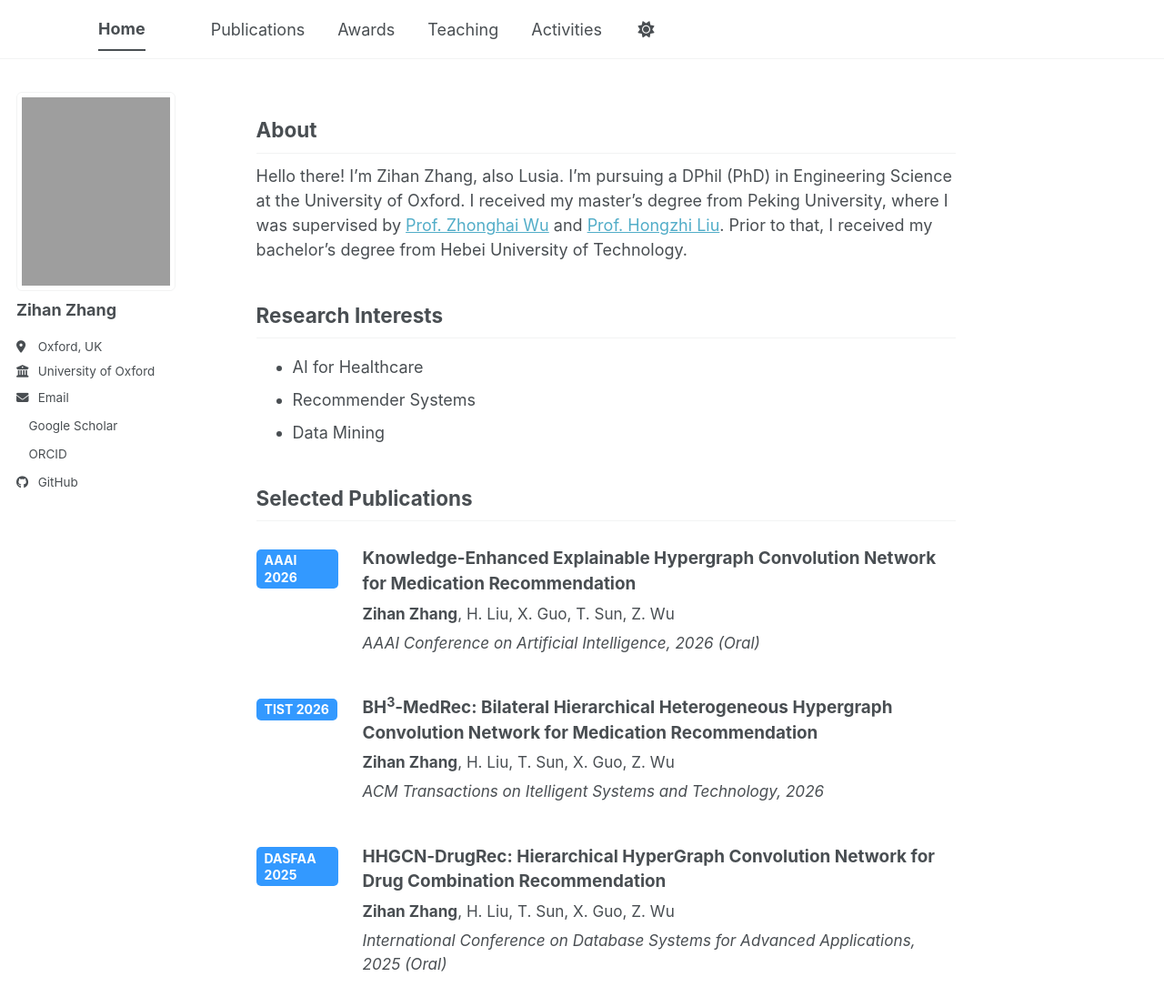
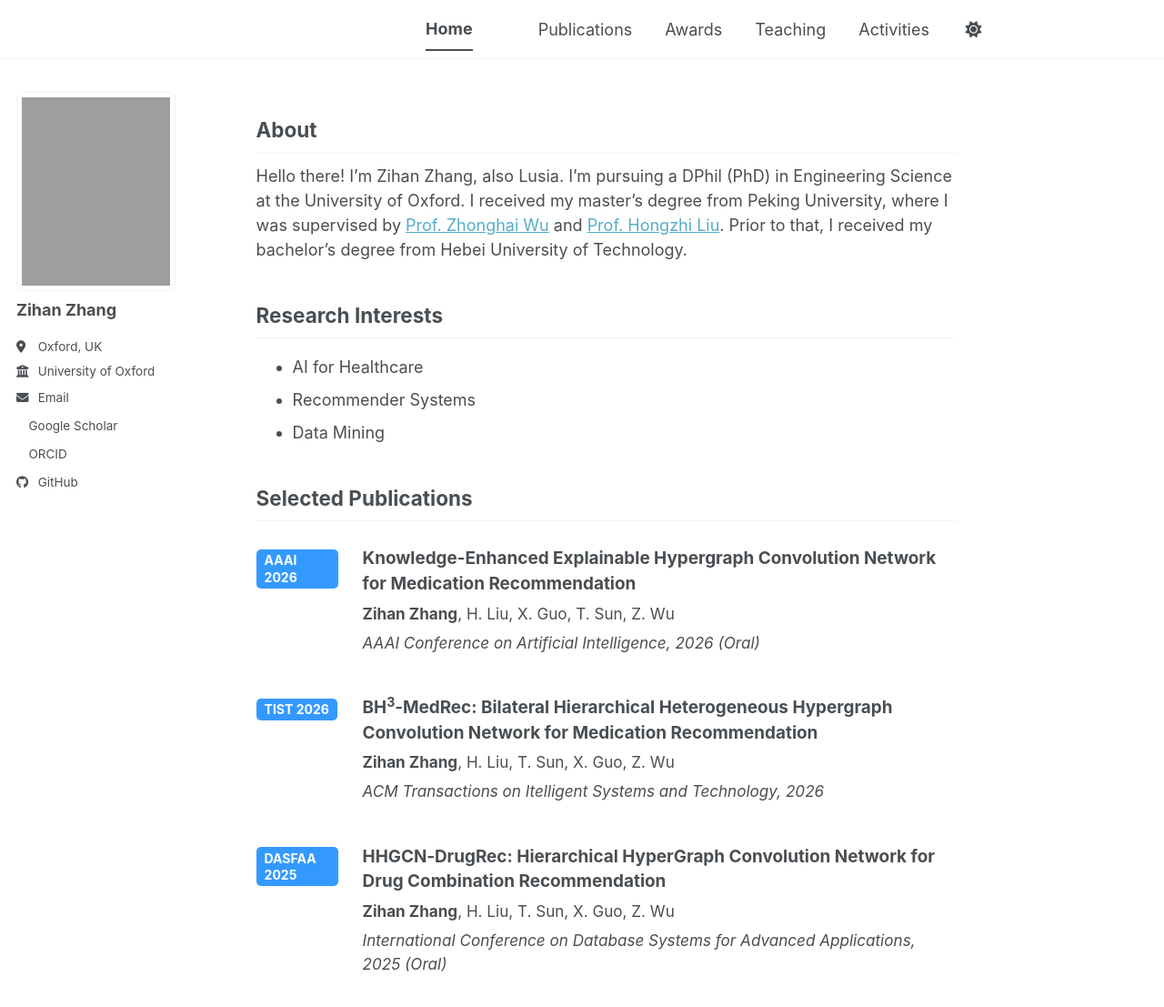
Before and after one commit to LusiaZ/LusiaZ.github.io, a Jekyll site: the page built from _pages/about.md, in a window 1280 px wide and 1198 px high. Shown: the top 1107 px of the window at 91% size. Built offline with Jekyll 4.4.1, drawn with Linux system fonts in a browser that asks for light colours; a style sheet for code colours, icons or effects is not loaded.

Commit message:
Update _navigation.scss

```diff
--- a/_sass/layout/_navigation.scss
+++ b/_sass/layout/_navigation.scss
@@ -205,7 +205,7 @@
    .visible-links {
      display: table;
      margin-left: auto;
-     margin-left: 5rem;
+     margin-left: 25rem;
 
     li {
       display: table-cell;
```
